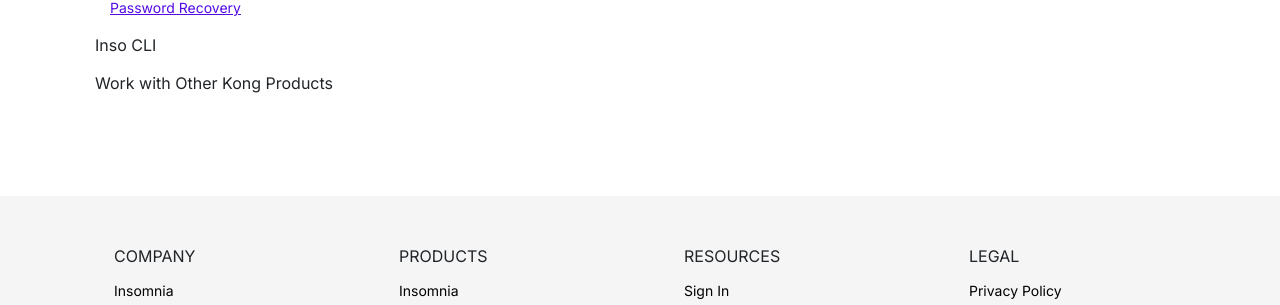
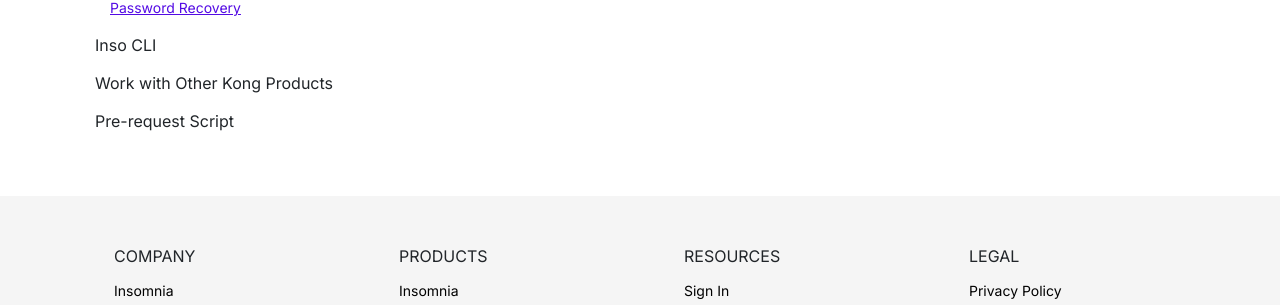
Before and after one commit to Kong/insomnia-docs, a Jekyll site: the page built from docs/insomnia/password-recovery.md, in a window 1280 px wide and 1198 px high. Shown: the part 752-1057 px from the top of the window. Built offline with Jekyll 4.4.1, drawn with Linux system fonts in a browser that asks for light colours; comment, search, counter and statistics services are not loaded.

Commit message:
chore: add menu

```diff
--- a/docs/_data/main-nav.yaml
+++ b/docs/_data/main-nav.yaml
@@ -196,3 +196,8 @@
         url: /insomnia/declarative-config
       - title: Kong for Kubernetes
         url: /insomnia/kong-for-kubernetes
+  - title: Pre-request Script
+    collapse-id: pre-request-script
+    items:
+      - title: Insomnia Pre-request Script Overview
+        url: /insomnia/pre-request-script
```
